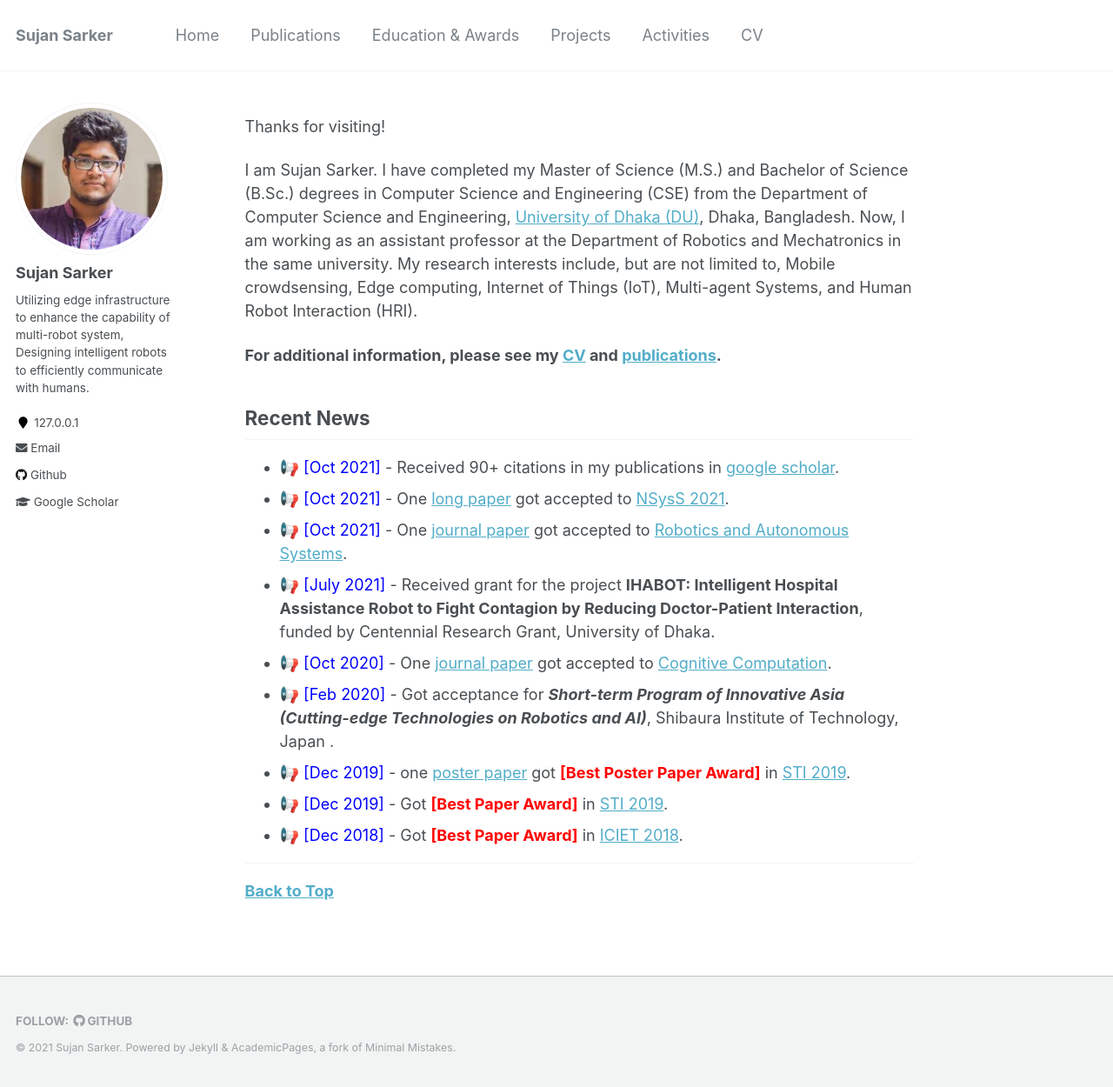
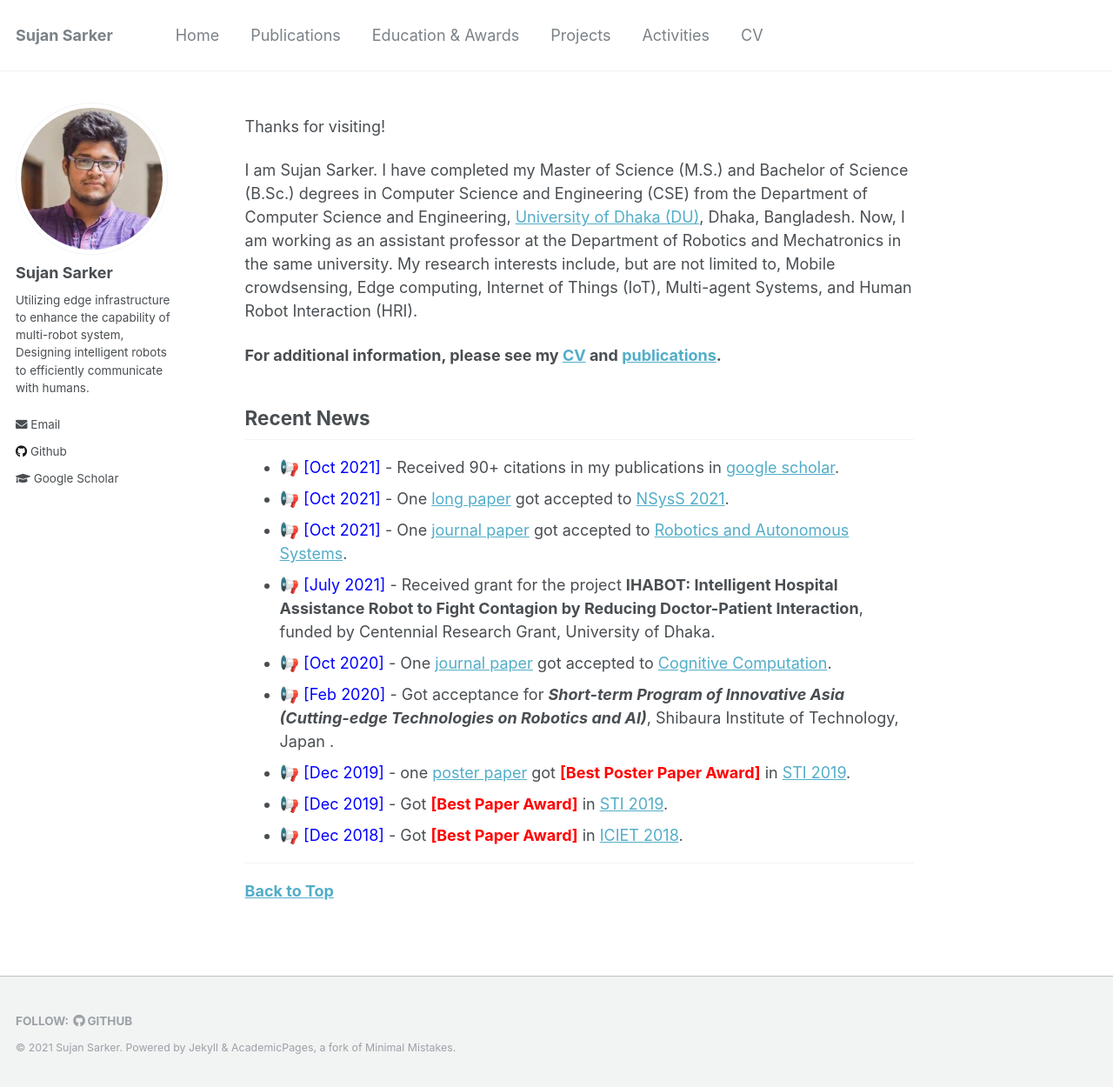
Before and after one commit to sujan-sarker/sujan-sarker.github.io, a Jekyll site: the page built from _pages/about.md, in a window 1280 px wide and 1250 px high. Shown: the whole window at 87% size. Built offline with Jekyll 4.4.1, drawn with Linux system fonts in a browser that asks for light colours.

Commit message:
Update _config.yml

```diff
--- a/_config.yml
+++ b/_config.yml
@@ -83,7 +83,7 @@ author:
   name             : "Sujan Sarker"
   avatar           : "profile.jpg"
   bio              : "Utilizing edge infrastructure to enhance the capability of multi-robot system, Designing intelligent robots to efficiently communicate with humans. "
-  location         : "127.0.0.1"
+  location         : #"127.0.0.1"
   employer         :
   pubmed           : #"https://www.ncbi.nlm.nih.gov/pubmed/?term=john+snow"
   googlescholar    : "https://scholar.google.com/citations?user=uCSts6gAAAAJ&hl=en"
```
